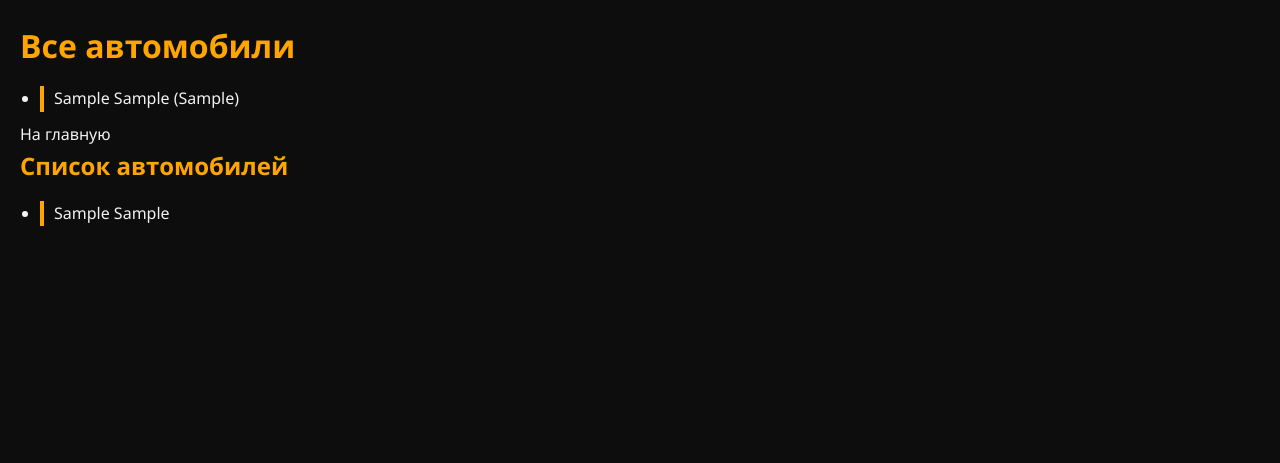
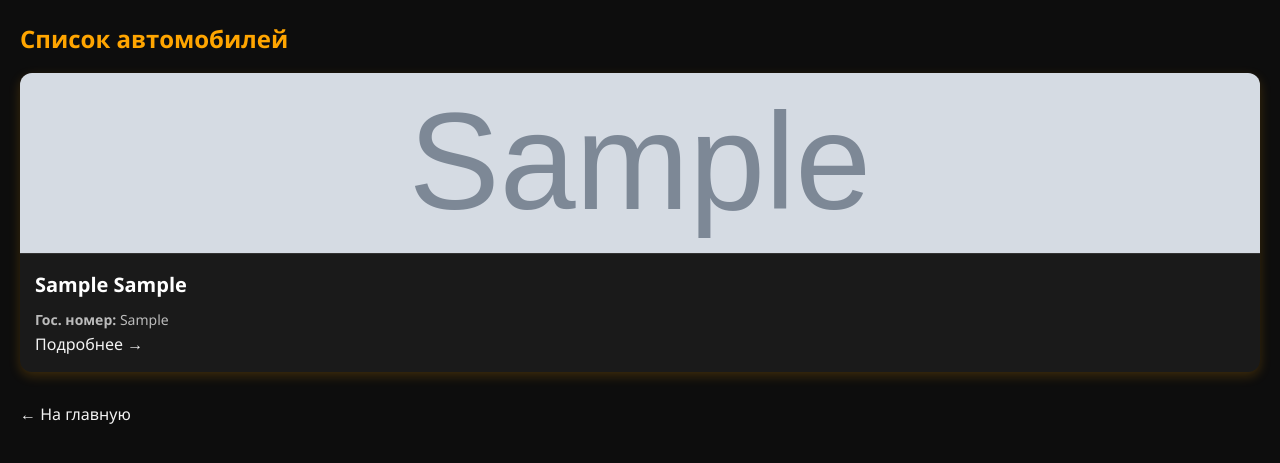
Before and after one commit to neoxxbtw/django, a Django app: page /rentals/cars/ in a window 1280 px wide. Shown: the top 463 px of the page. Run offline with Django 4.2, Linux system fonts and the light colour scheme; tables that the repository leaves empty hold one stand-in row (values such as "Sample post"); grey boxes marked "Sample" are stand-in pictures.

Commit message:
Страница все авто

```diff
--- a/rental/rentals/templates/rentals/cars_list.html
+++ b/rental/rentals/templates/rentals/cars_list.html
@@ -2,28 +2,36 @@
 <html lang="ru">
 <head>
     <meta charset="UTF-8" />
-	{% load static %}
-    <link rel="stylesheet" href="css/style.css">
+    {% load static %}
+    <link rel="stylesheet" href="{% static 'css/style.css' %}">
     <title>Список автомобилей</title>
 </head>
 <body>
-    <h1>Все автомобили</h1>
-    <ul>
-        {% for car in cars %}
-            <li>{{ car.brand }} {{ car.model }} ({{ car.license_plate }})</li>
-        {% empty %}
-            <li>Автомобили не найдены.</li>
-        {% endfor %}
-    </ul>
-    <a href="{% url 'rentals:index' %}">На главную</a>
-    <h2>Список автомобилей</h2>
-<ul>
-  {% for car in cars %}
-    <li>
-      <a href="{% url 'rentals:car_detail' car.id %}">{{ car.brand }} {{ car.model }}</a>
-    </li>
-  {% endfor %}
-</ul>
+    <section>
+        <h1>Список автомобилей</h1>
 
+        {% if cars %}
+            <div class="car-grid">
+                {% for car in cars %}
+                    <div class="car-card">
+                        {% if car.image %}
+                            <img src="{{ car.image.url }}" alt="{{ car.brand }} {{ car.model }}">
+                        {% else %}
+                            <div class="placeholder">Нет изображения</div>
+                        {% endif %}
+                        <div class="car-info">
+                            <h3>{{ car.brand }} {{ car.model }}</h3>
+                            <p><strong>Гос. номер:</strong> {{ car.license_plate }}</p>
+                            <a class="btn" href="{% url 'rentals:car_detail' car.id %}">Подробнее →</a>
+                        </div>
+                    </div>
+                {% endfor %}
+            </div>
+        {% else %}
+            <p>Автомобили не найдены.</p>
+        {% endif %}
+
+        <a href="{% url 'rentals:index' %}" class="btn" style="margin-top: 30px; display: inline-block;">← На главную</a>
+    </section>
 </body>
 </html>
--- a/rental/rentals/templates/rentals/index.html
+++ b/rental/rentals/templates/rentals/index.html
@@ -62,8 +62,6 @@
             <a href="{% url 'car_detail' car.id %}" class="stretched-link"></a>
         </div>
     </div>
-    {% empty %}
-    <p>Машины не найдены.</p>
     {% endfor %}
 </div>
 
```
